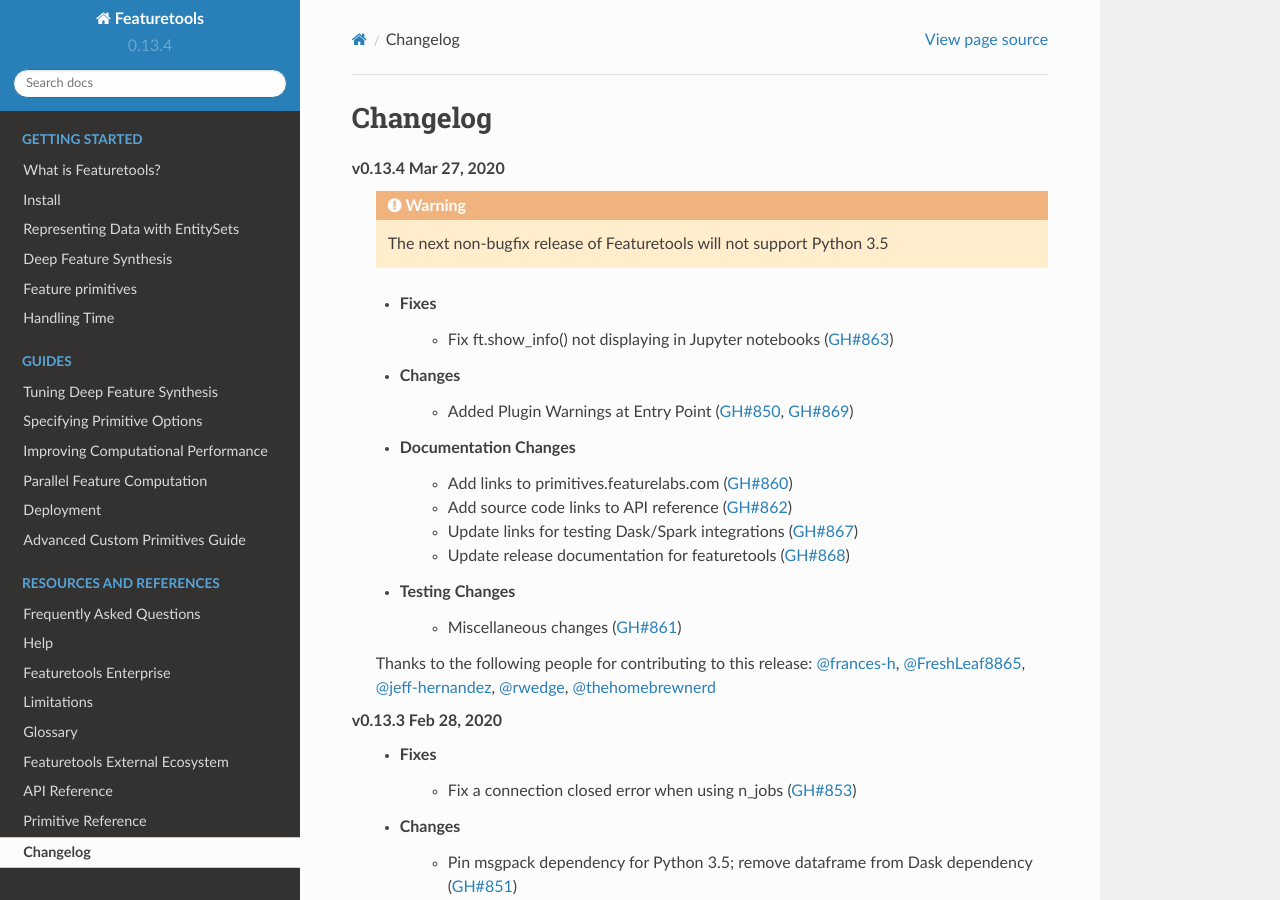
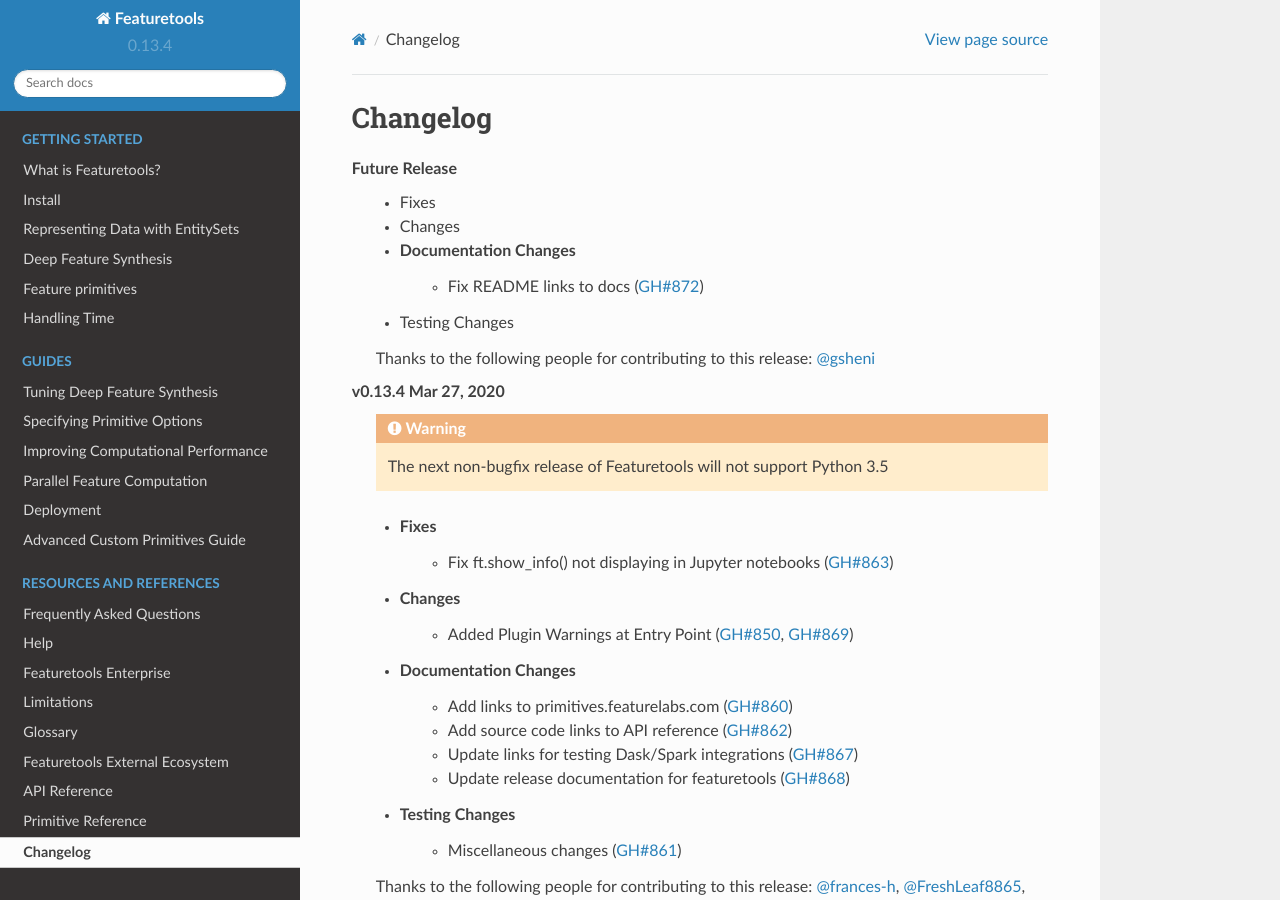
Before and after one commit to alteryx/featuretools, a Sphinx documentation site: the page built from docs/source/changelog.rst, in a window 1280 px wide and 900 px high. Built offline with Sphinx 7.4.7 and the Read the Docs theme 2.0.0, drawn with Linux system fonts in a browser that asks for light colours; pages that are not in the unit, such as notebooks, are missing from menus.

Commit message:
Fix README links to docs (#872)
* fix development link

* add to changelog

* one more link fix

* add future release

* remove old changelog line

* fix changelog name

```diff
--- a/docs/source/changelog.rst
+++ b/docs/source/changelog.rst
@@ -2,6 +2,17 @@
 
 Changelog
 ---------
+
+**Future Release**
+    * Fixes
+    * Changes
+    * Documentation Changes
+        * Fix README links to docs (:pr:`872`)
+    * Testing Changes
+
+    Thanks to the following people for contributing to this release:
+    :user:`gsheni`
+
 **v0.13.4 Mar 27, 2020**
     .. warning::
         The next non-bugfix release of Featuretools will not support Python 3.5
```
Also changed, not shown: README.md (+2 -2 lines).
